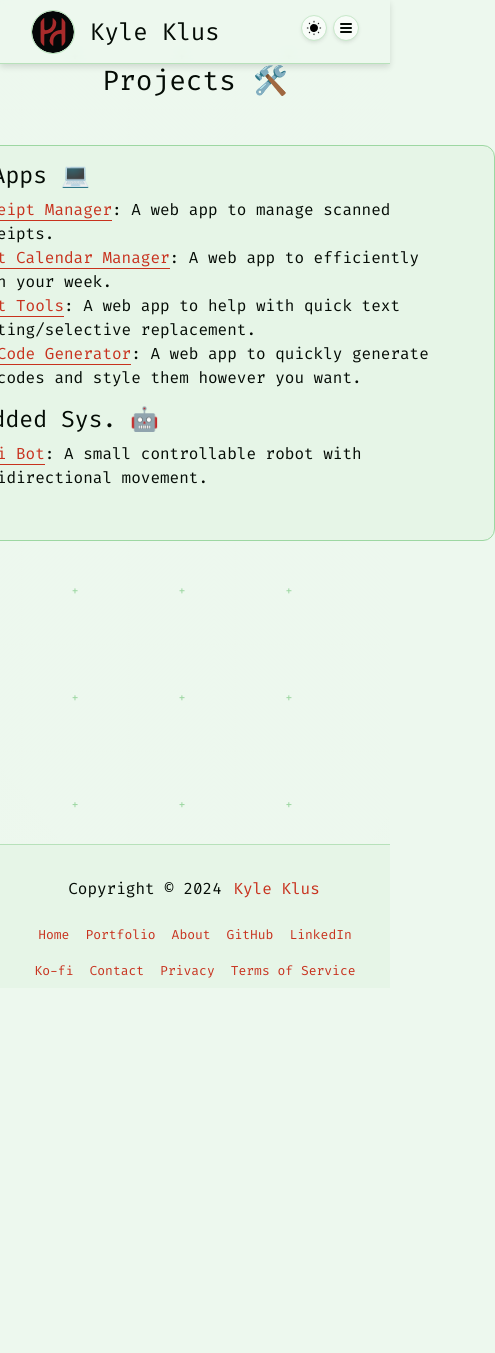
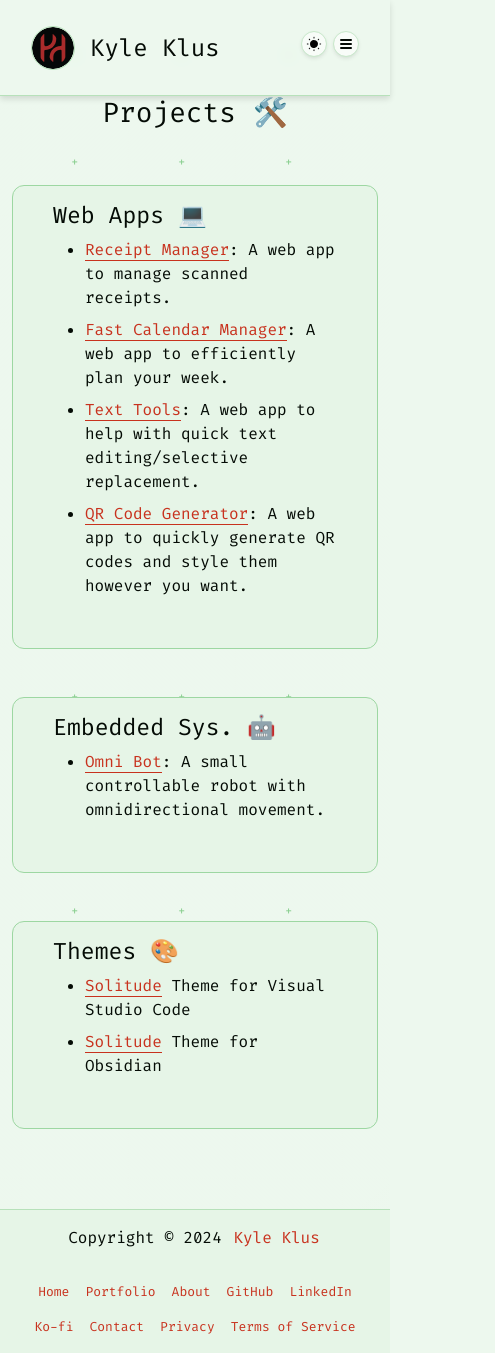
Before and after one commit to KyleKlus/projects, a Next.js app: page / in a window 390 px wide. Shown: the whole page, 495 px wide, since content can reach past the window. Before the commit the page ends 988 px from the top, so only its background shows below. Built offline with nearby package versions, Linux system fonts and the light colour scheme; a web font is replaced by a local one.

Commit message:
CHANGE: Improved projects page

```diff
--- a/next.config.ts
+++ b/next.config.ts
@@ -7,7 +7,7 @@ const nextConfig: NextConfig = {
   reactStrictMode: true,
   basePath: '/projects',
   output: 'export',
-  images: { unoptimized: true },
+  images: { unoptimized: true, qualities: [100] },
 };
 
 module.exports = nextConfig;
--- a/src/app/Projects.module.css
+++ b/src/app/Projects.module.css
@@ -1,12 +1,22 @@
 /** @format */
 .overviewPage {
     position: relative;
-    gap: 2.5rem;
+    gap: 3rem;
 }
 
 .sectionCard {
     display: flex;
     flex-direction: column;
     gap: .5rem;
-    min-width: 600px;
+    width: 750px;
 }
+
+.sectionCard li {
+    margin-bottom: .5rem;
+}
+
+@media (max-width: 755px) {
+    .sectionCard {
+        width: calc(100% - 1.5rem);
+    }
+}
--- a/src/app/page.tsx
+++ b/src/app/page.tsx
@@ -20,7 +20,7 @@ export const viewport: Viewport = {
 
 export default function Page() {
     return (
-        <Content className={[projectsStyles.overviewPage, 'dotted', 'applyHeaderOffset'].join(' ')}>
+        <Content className={[projectsStyles.overviewPage, 'dotted', 'applyHeaderOffset', 'applyBottomPadding'].join(' ')}>
             <h1>Projects 🛠️</h1>
             <Card className={projectsStyles.sectionCard}>
                 <Text>
@@ -31,12 +31,25 @@ export default function Page() {
                         <li><StyledLink href="https://github.com/KyleKlus/text-tools">Text Tools</StyledLink>: A web app to help with quick text editing/selective replacement.</li>
                         <li><StyledLink href="https://github.com/KyleKlus/qr-code-generator">QR Code Generator</StyledLink>: A web app to quickly generate QR codes and style them however you want.</li>
                     </ul>
+                </Text>
+            </Card>
+            <Card className={projectsStyles.sectionCard}>
+                <Text>
                     <h3>Embedded Sys. 🤖</h3>
                     <ul>
                         <li><StyledLink href="https://github.com/KyleKlus/Omni_Bot">Omni Bot</StyledLink>: A small controllable robot with omnidirectional movement.</li>
                     </ul>
                 </Text>
             </Card>
+            <Card className={projectsStyles.sectionCard}>
+                <Text>
+                    <h3>Themes 🎨</h3>
+                    <ul>
+                        <li><StyledLink href={'https://github.com/KyleKlus/solitude-vs-code-color-theme'}>Solitude</StyledLink> Theme for Visual Studio Code</li>
+                        <li><StyledLink href={'https://github.com/KyleKlus/solitude-obsidian-theme'}>Solitude</StyledLink> Theme for Obsidian</li>
+                    </ul>
+                </Text>
+            </Card>
         </Content>
     );
 }
--- a/src/lib/layouts/footer/Footer.module.css
+++ b/src/lib/layouts/footer/Footer.module.css
@@ -4,6 +4,7 @@
   flex-grow: 0;
   height: var(--footer-height);
   width: 100%;
+  padding: 1rem;
   background-color: var(--bg-color-10);
   z-index: 20;
   border-top: 1px solid var(--bg-color-40);
@@ -16,19 +17,14 @@
   flex-direction: column;
   justify-content: center;
   align-items: center;
-}
-
-.footerContent span {
-  margin-top: calc(var(--footer-height) / 2 - 1.5rem);
-  flex-grow: 1;
+  gap: 2rem;
 }
 
 .footerContent .navLinkWrapper {
   display: flex;
   flex-direction: row;
   flex-wrap: wrap;
-  gap: 16px;
-  margin-bottom: 24px;
+  gap: 1rem;
   justify-content: center;
 }
 
@@ -55,13 +51,11 @@
 @media (prefers-reduced-motion) {}
 
 /* Mobile */
-@media screen and (max-width: 600px) {
-  .footerContent .navLinkWrapper {
-    margin-top: 24px;
-    margin-left: 16px;
-    margin-right: 16px;
+@media (max-width: 700px) {
+  .footer {
+    flex-grow: 1;
+    height: unset;
   }
-
 }
 
 /* Tablet and Smaller Desktop */
--- a/src/lib/layouts/footer/Footer.tsx
+++ b/src/lib/layouts/footer/Footer.tsx
@@ -12,7 +12,6 @@ interface IFooterProps {
 
 export default function Footer(props: React.PropsWithChildren<IFooterProps>) {
   return (
-    <>
     <footer className={[styles.footer, props.className].join(' ')}>
       {props.overrideContent
         ? props.overrideContent
@@ -36,6 +35,5 @@ export default function Footer(props: React.PropsWithChildren<IFooterProps>) {
         </div>
       }
     </footer>
-    </>
   );
 }
```
Also changed, not shown: package.json (+5 -5 lines), src/lib/default-look.css, 1 other file (tests, documents, lock files or other folders). Lines whose indentation alone changed are shown as unchanged.
